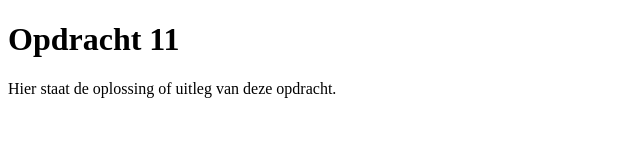
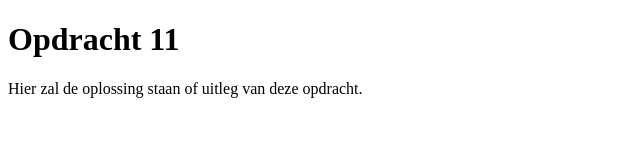
Before and after one commit to Sadjedd/Webdevelopment, a website: page Webdevelopment-main/Webdevelopment-main/untitled1/labo_2/opdracht_11.html in a window 1280 px wide. Shown: the full height of the page, 0-640 px from the left. Drawn offline with Linux system fonts and the light colour scheme.

Commit message:
Update opdracht_11.html

```diff
--- a/Webdevelopment-main/Webdevelopment-main/untitled1/labo_2/opdracht_11.html
+++ b/Webdevelopment-main/Webdevelopment-main/untitled1/labo_2/opdracht_11.html
@@ -6,6 +6,6 @@
 </head>
 <body>
 <h1>Opdracht 11</h1>
-<p>Hier staat de oplossing of uitleg van deze opdracht.</p>
+<p>Hier zal  de oplossing staan of uitleg van deze opdracht.</p>
 </body>
 </html>
```
